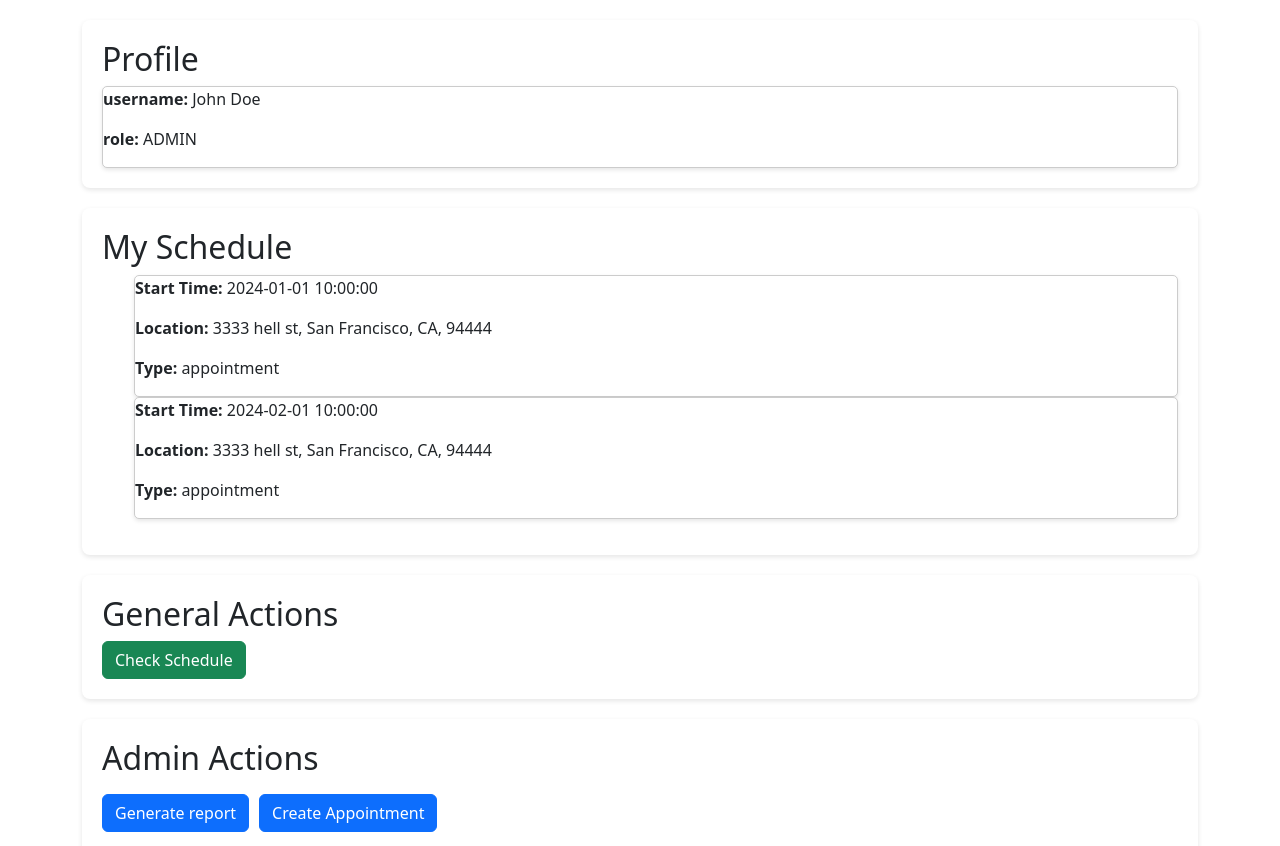
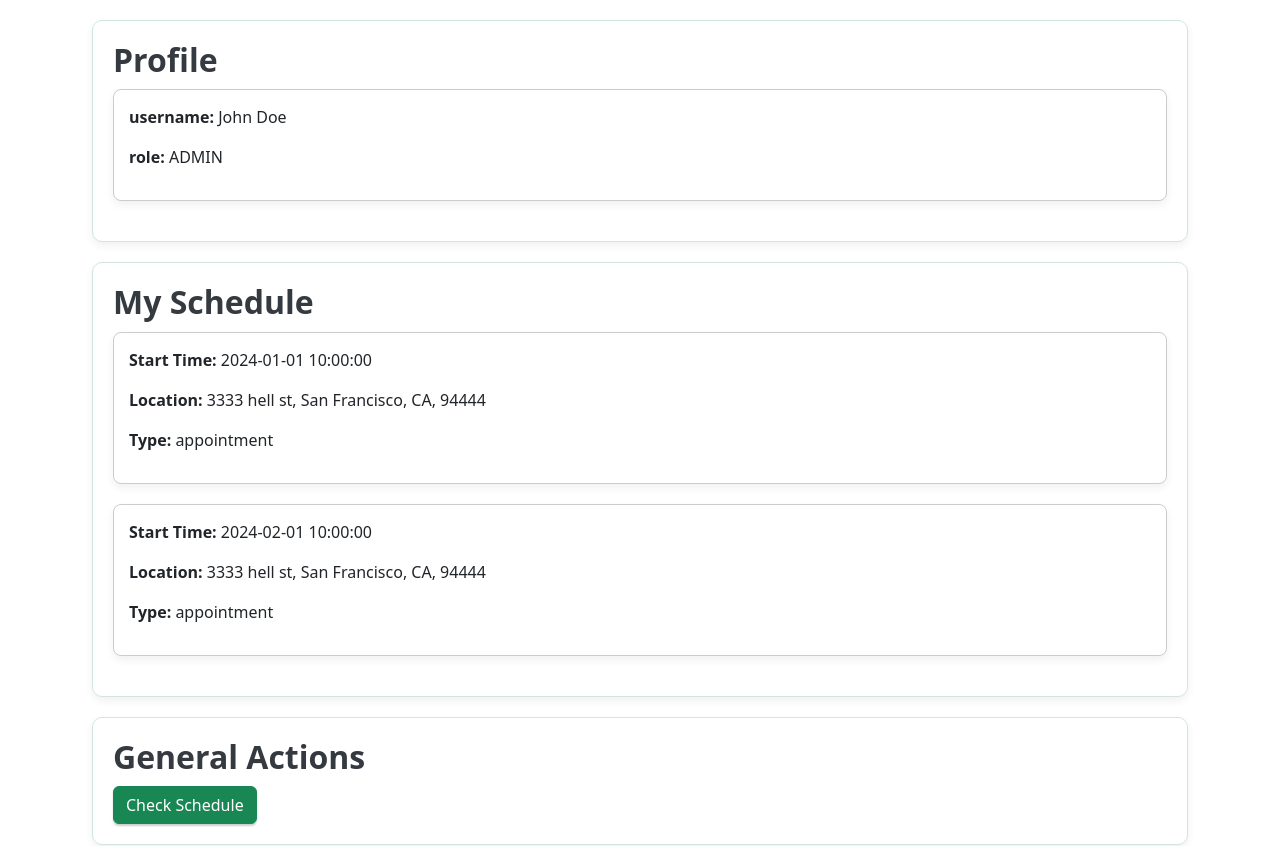
Before and after one commit to samandela2/sess-frontend, a React (Vite) app: page /home in a window 1280 px wide. Shown: the top 846 px of the page. Built offline with nearby package versions, Linux system fonts and the light colour scheme.

Commit message:
Updatehome css

```diff
--- a/src/components/Task_Component/Task.css
+++ b/src/components/Task_Component/Task.css
@@ -1,6 +1,9 @@
-.Task{
-    border: 1px solid #ccc; /* Light grey border */
-    border-radius: 5px; /* Optional: rounded corners for a softer look */
-    box-shadow: 0 2px 4px rgba(0,0,0,0.1); /* Optional: subtle shadow for depth */
-    background-color: #fff; /* Optional: background color */
-  }
+.Task {
+  border: 1px solid #d1e7dd; /* Adjusted to match Homepage border color */
+  border-radius: 10px; /* To align with the rounded corners in Homepage sections */
+  box-shadow: 0 4px 8px rgba(0, 0, 0, 0.06); /* Matching the shadow depth with Homepage */
+  background-color: #fff; /* Consistent background color */
+  padding: 15px; /* Ensuring adequate padding */
+  margin-bottom: 20px; /* Consistent spacing between Task items if listed */
+
+}
--- a/src/components/Task_Component/TaskBasic.css
+++ b/src/components/Task_Component/TaskBasic.css
@@ -1,6 +1,8 @@
-.TaskBasic{
-    border: 1px solid #ccc; /* Light grey border */
-    border-radius: 5px; /* Optional: rounded corners for a softer look */
-    box-shadow: 0 2px 4px rgba(0,0,0,0.1); /* Optional: subtle shadow for depth */
-    background-color: #fff; /* Optional: background color */
-  }
+.TaskBasic {
+  border: 1px solid #ccc; /* Adjust to match Homepage */
+  border-radius: 8px; /* Make consistent with homepage */
+  box-shadow: 0 4px 8px rgba(0, 0, 0, 0.06); /* Match shadow with homepage sections */
+  background-color: #fff; /* Keep background consistent */
+  padding: 15px; /* Ensure padding is adequate */
+  margin-bottom: 20px; /* Space between tasks if stacked */
+}
--- a/src/components/User_Component/UserBasic.css
+++ b/src/components/User_Component/UserBasic.css
@@ -1,6 +1,8 @@
-.UserBasic{
-    border: 1px solid #ccc; /* Light grey border */
-    border-radius: 5px; /* Optional: rounded corners for a softer look */
-    box-shadow: 0 2px 4px rgba(100, 88, 88, 0.1); /* Optional: subtle shadow for depth */
-    background-color: #a49090; /* Optional: background color */
-  }
+.UserBasic {
+  border: 1px solid #ccc; /* Light grey border consistent with Homepage */
+  border-radius: 8px; /* Rounded corners like in Homepage */
+  box-shadow: 0 4px 8px rgba(0, 0, 0, 0.06); /* Consistent shadow depth */
+  background-color: #fff; /* White background for coherence */
+  padding: 15px; /* Consistent padding */
+  margin-bottom: 20px; /* Bottom margin if needed */
+}
--- a/src/components/User_Component/UserBasic.tsx
+++ b/src/components/User_Component/UserBasic.tsx
@@ -1,3 +1,5 @@
+import "./UserBasic.css";
+
 export interface UserBasicProps {
   id: number;
   username: string;
--- a/src/pages/Homepage.css
+++ b/src/pages/Homepage.css
@@ -1,81 +1,80 @@
-/* General styles */
-body {
-  font-family: 'Arial', sans-serif;
-  line-height: 1.6;
-  color: #333;
-  background-color: #f4f4f4;
-  margin: 0;
-  padding: 20px;
+@media (min-width: 1024px) { /* For desktop screens */
+  .section-container { /* You might need to add this class to your HTML */
+    display: flex;
+    flex-wrap: wrap;
+    justify-content: space-between;
+  }
+
+  .profileBasic, .scheduleBasic, .general-actions, .admin-actions {
+    flex: 1 1 45%; /* Each section takes up roughly half the width */
+    margin: 10px; /* Adjust margin for spacing */
+  }
 }
 
-/* Section styles */
-section {
-  background: #fff;
-  padding: 20px;
-  margin-bottom: 20px;
-  border-radius: 8px;
-  box-shadow: 0 2px 5px rgba(0, 0, 0, 0.1);
+
+.profileBasic, .scheduleBasic, .general-actions, .admin-actions {
+  background-color: #ffffff; /* White background for a clean look */
+  border: 1px solid #d1e7dd; /* Soft green border for a touch of color */
+  padding: 20px; /* Padding around the profile section */
+  margin-top: 20px; /* Margin from the top of the page */
+  border-radius: 10px; /* Rounded corners for a friendly appearance */
+  box-shadow: 0 4px 8px rgba(0, 0, 0, 0.06); /* Subtle shadow for depth */
 }
 
-h2 {
-  color: #0056b3;
+
+
+
+.profileBasic h2, .scheduleBasic h2, .general-actions h2, .admin-actions h2 {
+  font-weight: bold;
+  color: #343a40;
+  margin-bottom: 10px;
 }
 
-ul {
-  list-style-type: none;
-  padding: 0;
+/* New spacing for task items */
+.scheduleBasic ul li .scheduleBasic .task-item {
+  margin-bottom: 10px; /* Adjust this value as needed to increase/decrease space */
 }
 
-/* Button and link styles */
-button, .btn {
-  background-color: #007bff;
-  color: white;
-  padding: 8px 12px;
-  border: none;
-  border-radius: 4px;
-  cursor: pointer;
-  font-size: 16px;
+/* Or if using divs for task items */
+.scheduleBasic .task-item {
+  margin-bottom: 20px; /* Adjust this value as needed to increase/decrease space */
+}
+/* Responsive adjustments for better alignment and display */
+@media (max-width: 768px) {
+  .profileBasic, .scheduleBasic {
+      padding: 10px; /* Slightly reduced padding for smaller screens */
+  }
 }
 
-button:hover, .btn:hover {
-  background-color: #0056b3;
+
+
+/* Button styling in General Actions for a more friendly feel */
+.general-actions .btn-success {
+  background-color: #198754; /* Standard Bootstrap success color */
+  border-color: #198754; /* Matching border color */
+  box-shadow: 0 2px 2px rgba(0, 0, 0, 0.2); /* Adding a subtle shadow to the button */
 }
 
-.LinkContainer {
-  display: block;
-  text-decoration: none;
-  color: #007bff;
-  margin: 10px 0;
+.general-actions .btn-success:hover {
+  background-color: #157347; /* Darker green on hover for a nice effect */
 }
 
-.LinkContainer:hover {
-  text-decoration: underline;
+
+/* Admin-specific styles */
+.admin-actions {
+  background-color: #ffffff; /* A very light grey background for subtlety */
+  border: 1px solid #d1e7dd;/* A subtle blue border on the left for emphasis */
+  padding-left: 15px; /* Added padding for better text alignment */
+  margin-top: 20px; /* Extra margin for separation from other sections */
+  box-shadow: 0 4px 8px rgba(0, 0, 0, 0.06); /* Soft shadow for depth */
+  color: #495057; /* Slightly darker text for better readability */
+   /* Smooth transition for hover effects */
 }
 
-/* Custom search group styles */
-.custom-search-group {
-  display: flex;
-  max-width: 450px;
-  margin-bottom: 20px;
-}
 
-.custom-search-group input {
-  flex: 1;
-  padding: 10px;
-  border: 2px solid #ccc;
-  border-radius: 4px 0 0 4px;
-  outline: none;
-}
 
-.custom-search-group button {
-  border-radius: 0 4px 4px 0;
-}
 
-/* Responsive adjustments */
-@media (max-width: 768px) {
-  body {
-      padding: 10px;
-  }
+
 
   .custom-search-group {
       flex-direction: column;
@@ -90,8 +89,7 @@ button:hover, .btn:hover {
   .custom-search-group button {
       margin-top: 10px;
   }
-}
-/* Homepage.css */
-.custom-search-group {
-    max-width: 450px;
+
+  h2 {
+      font-size: 20px; /* Slightly smaller font size for headers on small screens */
   }
--- a/src/pages/Homepage.tsx
+++ b/src/pages/Homepage.tsx
@@ -51,11 +51,10 @@ const Homepage = () => {
 
       <section className="scheduleBasic">
         <h2>My Schedule</h2>
-        <ul>
-          {taskBasics.map((taskBasics) => (
-            <TaskBasic key={taskBasics.taskId} {...taskBasics} />
-          ))}
-        </ul>
+
+        {taskBasics.map((taskBasics) => (
+          <TaskBasic key={taskBasics.taskId} {...taskBasics} />
+        ))}
       </section>
 
       {/* General section for all users */}
```
